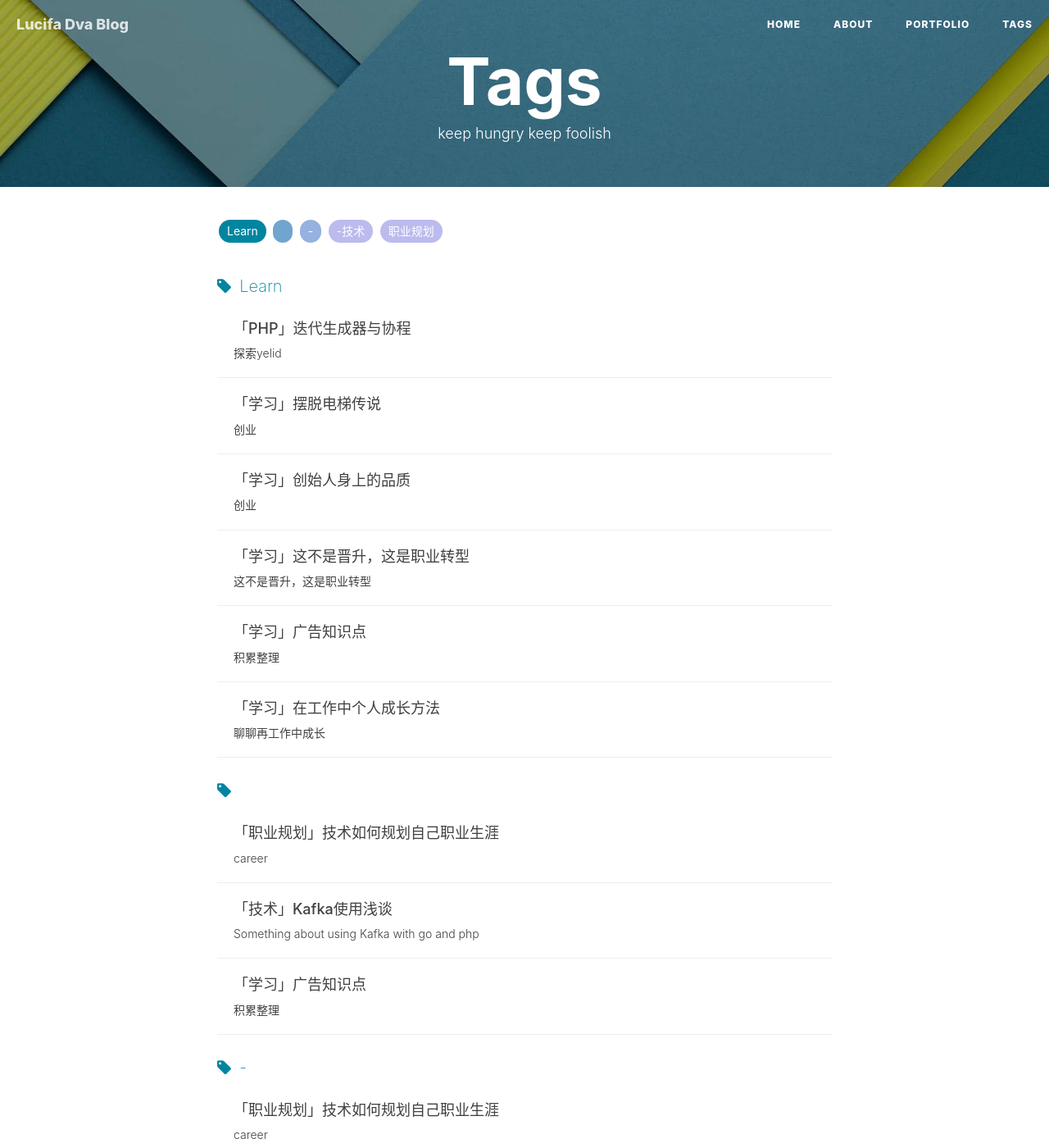
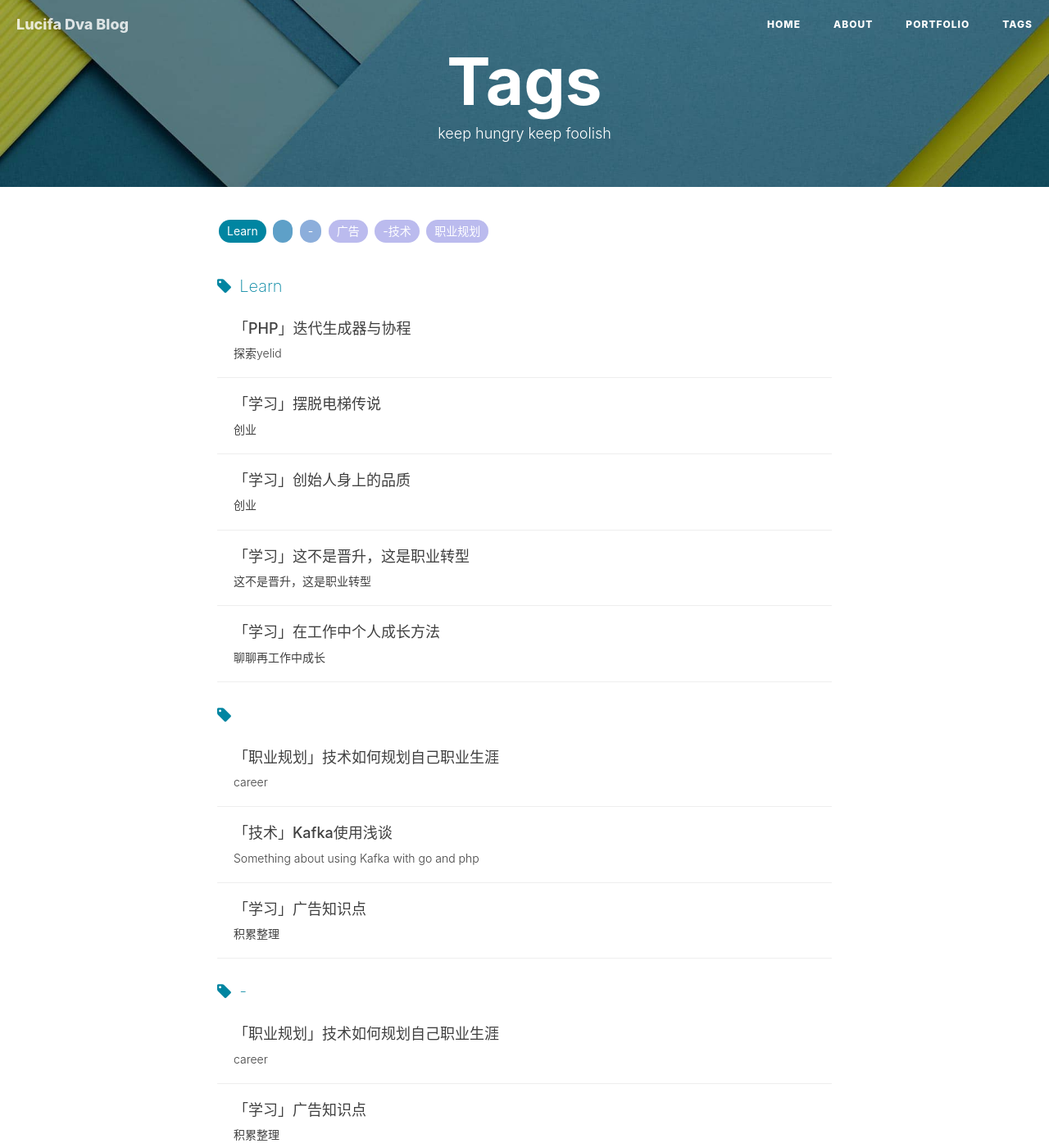
Before and after one commit to LucifaDva/lucifadva.github.com, a Jekyll site: the page built from tags.html, in a window 1280 px wide and 1400 px high. Shown: the whole window at 82% size. Built offline with Jekyll 4.4.1, drawn with Linux system fonts in a browser that asks for light colours; nearby versions of some CDN libraries; comment, search, counter and statistics services are not loaded.

Commit message:
Update 2017-03-28-ad-knowledge-2017.markdown

```diff
--- a/_posts/2017-03-28-ad-knowledge-2017.markdown
+++ b/_posts/2017-03-28-ad-knowledge-2017.markdown
@@ -7,7 +7,7 @@ author:     "Lucifa Dva"
 header-img: "img/post-bg-2015.jpg"
 catalog: true
 tags:
-    - Learn
+    - 广告
 ---
 
 
```
